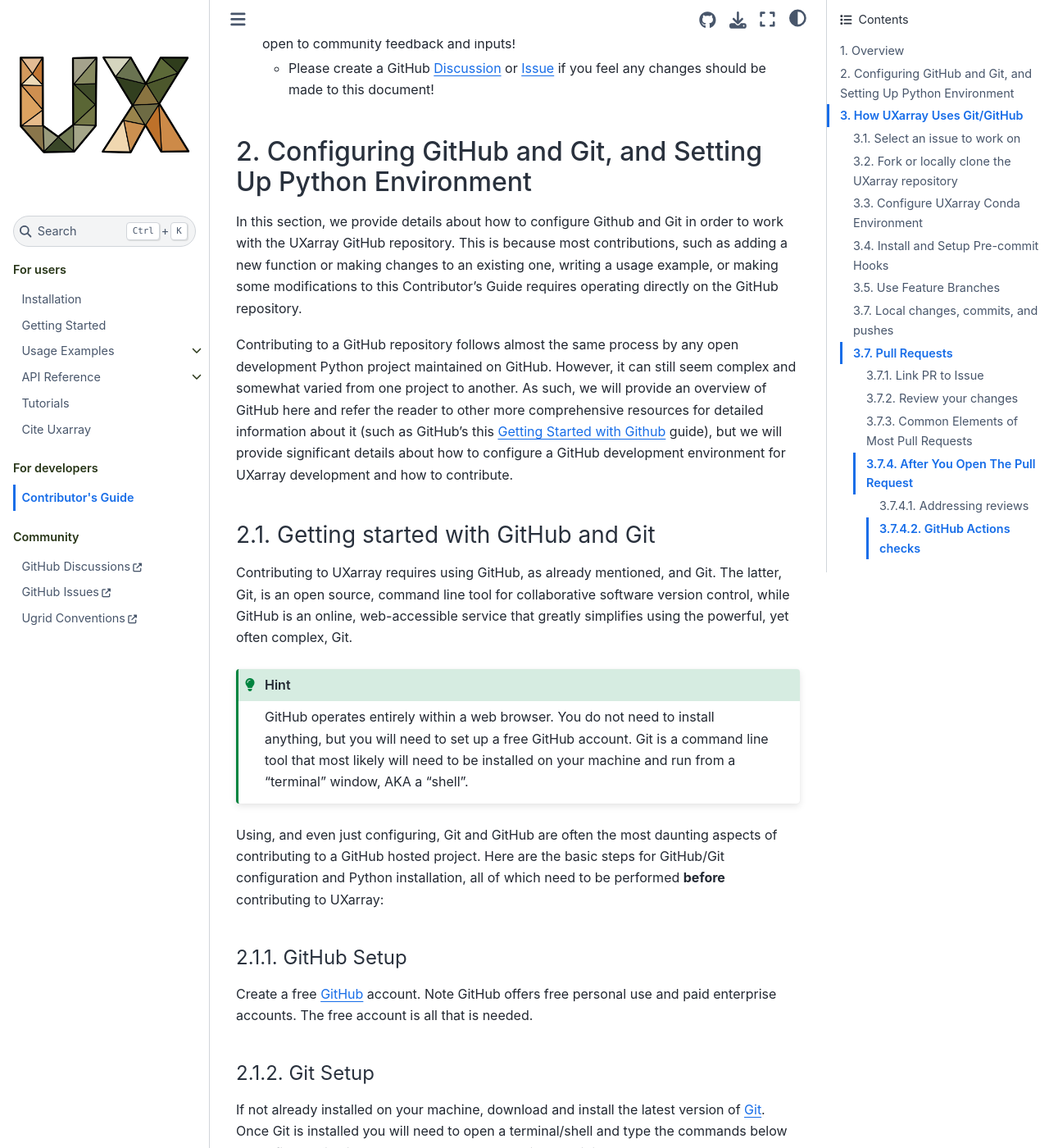
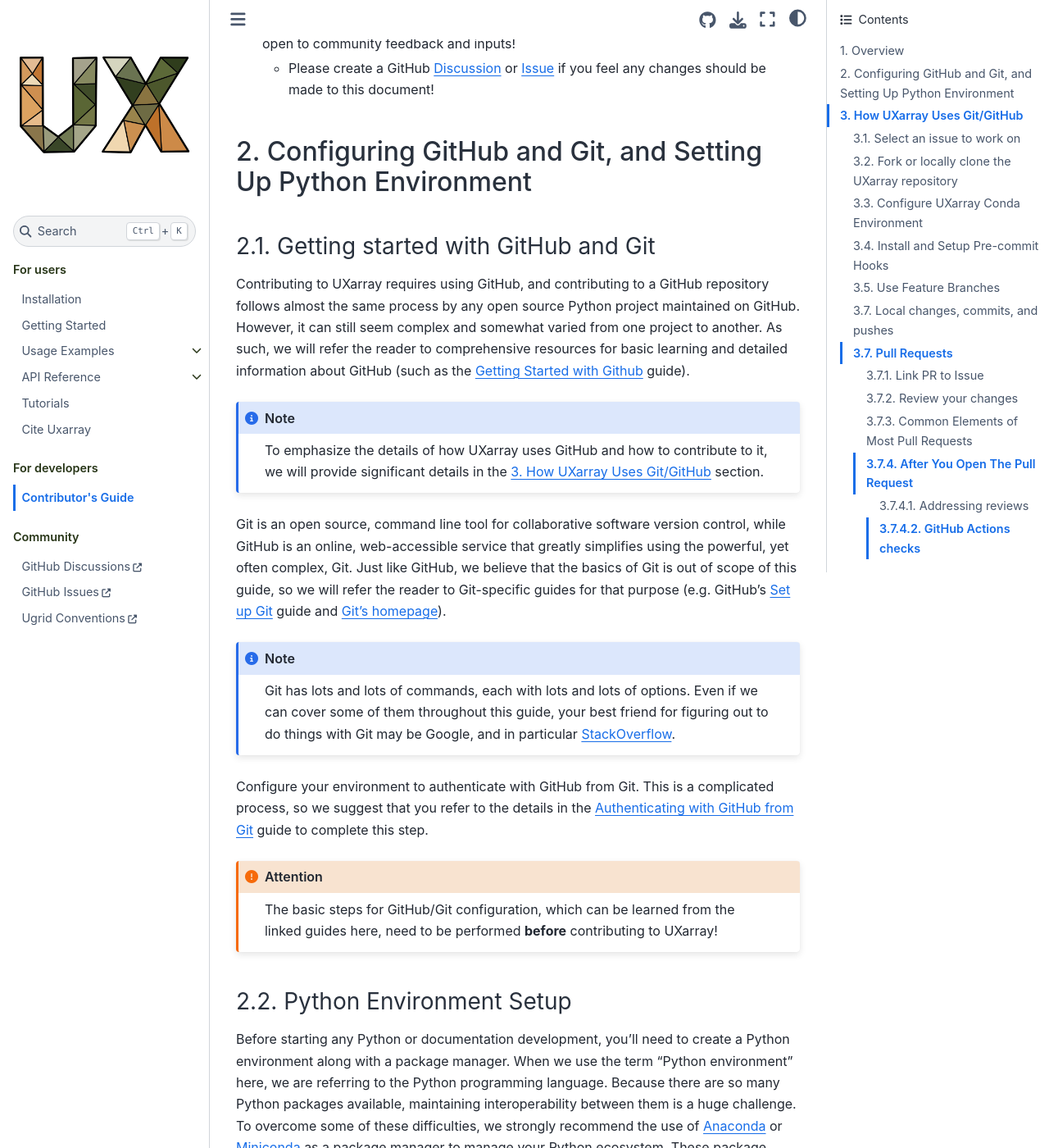
Before and after one commit to UXARRAY/uxarray, a Sphinx documentation site: the page built from docs/contributing.rst, in a window 1280 px wide and 1400 px high, scrolled down 1667 px. Shown: the whole window at 82% size. Built offline with Sphinx 7.4.7 and the Sphinx Book theme 1.1.4, drawn with Linux system fonts in a browser that asks for light colours; some of the changed text lies outside the part shown.

Commit message:
Remove GitHub and Git config details as @rljacob suggests

```diff
--- a/docs/contributing.rst
+++ b/docs/contributing.rst
@@ -89,78 +89,46 @@
 2. Configuring GitHub and Git, and Setting Up Python Environment
 ================================================================
 
-In this section, we provide details about how to configure Github and Git
-in order to work with the UXarray GitHub repository. This is because most
-contributions, such as adding a new function or making changes to an
-existing one, writing a usage example, or making some modifications to this
-Contributor's Guide requires operating directly on the GitHub repository.
 
-Contributing to a GitHub repository follows almost the same process by
-any open development Python project maintained on GitHub.
-However, it can still seem complex and somewhat varied from one project to
-another. As such, we will provide an overview of GitHub here and refer the
-reader to other more comprehensive resources for detailed information about
-it (such as GitHub's this
-`Getting Started with Github <https://docs.github.com/en/get-started>`_
-guide), but we will provide significant details about how to configure a
-GitHub development environment for UXarray development and how to contribute.
 
 2.1. Getting started with GitHub and Git
 ----------------------------------------
 
-Contributing to UXarray requires using GitHub, as already mentioned, and
-Git. The latter, Git, is an open source, command line tool for collaborative
-software version control, while GitHub is an online, web-accessible service
-that greatly simplifies using the powerful, yet often complex, Git.
-
-.. hint::
-    GitHub operates entirely within a web browser. You do not need to
-    install anything, but you will need to set up a free GitHub account. Git
-    is a command line tool that most likely will need to be installed on
-    your machine and run from a "terminal" window, AKA a "shell".
-
-Using, and even just configuring, Git and GitHub are often the most
-daunting aspects of contributing to a GitHub hosted project. Here are
-the basic steps for GitHub/Git configuration and Python installation, all
-of which need to be performed **before** contributing to UXarray:
-
-2.1.1. GitHub Setup
-^^^^^^^^^^^^^^^^^^^
-
-Create a free `GitHub <https://github.com/>`_ account. Note GitHub
-offers free personal use and paid enterprise accounts. The free account
-is all that is needed.
-
-2.1.2. Git Setup
-^^^^^^^^^^^^^^^^
-
-If not already installed on your machine, download and install the latest
-version of `Git <https://git-scm.com/downloads>`_. Once Git is installed
-you will need to open a terminal/shell and type the commands below to
-configure Git with a user name and your email. Note, it is recommended
-that you use the same user name/email as you did when setting up your GitHub
-account, though technically this may not be necessary::
-
-    $ git config --global user.name "Your name here"
-    $ git config --global user.email "your_email@example.com"
-
-.. warning::
-    Don’t type the $. This simply indicates the command line prompt.
+Contributing to UXarray requires using GitHub, and contributing to a GitHub
+repository follows almost the same process by any open source Python project
+maintained on GitHub. However, it can still seem complex and somewhat varied from
+one project to another. As such, we will refer the reader to comprehensive
+resources for basic learning and detailed information about GitHub (such as the
+`Getting Started with Github <https://docs.github.com/en/get-started>`_ guide).
 
 .. note::
+    To emphasize the details of how UXarray uses GitHub and how to contribute to
+    it, we will provide significant details in the
+    `3. How UXarray Uses Git/GitHub`_ section.
 
-    Git has lots and lots of commands, each with lots and lots of options. Here we only
-    cover the very basics. Detailed information about Git can be found `here
-    <https://git-scm.com/>`_, but your best friend for figuring out to do things with
-    Git may be Google, and in particular `StackOverflow <https://stackoverflow.com/>`_.
+Git is an open source, command line tool for collaborative software version
+control, while GitHub is an online, web-accessible service that greatly simplifies
+using the powerful, yet often complex, Git. Just like GitHub, we believe that the
+basics of Git is out of scope of this guide, so we will refer the reader to
+Git-specific guides for that purpose (e.g. GitHub's `Set up Git
+<https://docs.github.com/en/get-started/quickstart/set-up-git>`_ guide and `Git's
+homepage <https://git-scm.com/>`_).
+
+.. note::
+    Git has lots and lots of commands, each with lots and lots of options. Even if we
+    can cover some of them throughout this guide, your best friend for figuring out
+    to do things with Git may be Google, and in particular
+    `StackOverflow <https://stackoverflow.com/>`_.
 
 Configure your environment to authenticate with GitHub from Git. This is a
-complicated process, so we suggest that you refer to the details on the `GitHub
-site <https://docs.github.com/en/get-started/quickstart/set-up-git#next-steps-authenticating-with-github-from-git>`_
-to complete this step.
+complicated process, so we suggest that you refer to the details in the
+`Authenticating with GitHub from Git
+<https://docs.github.com/en/get-started/quickstart/set-up-git#authenticating-with-github-from-git>`_
+guide to complete this step.
 
-For further reading see the `Getting Started with Github
-<https://docs.github.com/en/get-started>`_.
+.. attention::
+    The basic steps for GitHub/Git configuration, which can be learned from the
+    linked guides here, need to be performed **before** contributing to UXarray!
 
 2.2. Python Environment Setup
 -----------------------------
@@ -194,6 +162,9 @@
 terminal::
 
     $ conda update conda
+
+.. warning::
+    Don’t type the $ character. This simply indicates the command line prompt.
 
 At this point, you will have a current version of conda available on your
 system. Before using your Python environment to work on UXarray development,
```
